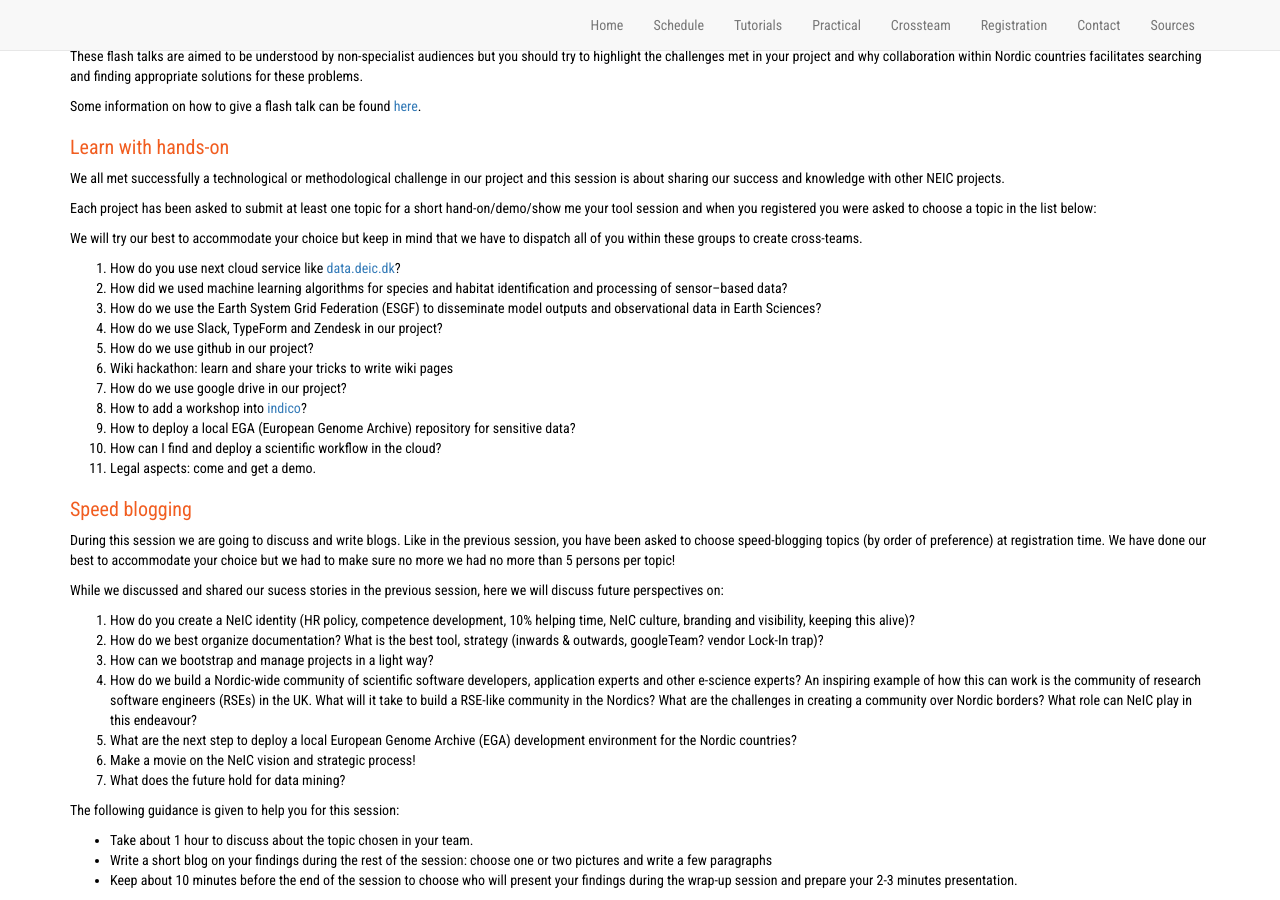
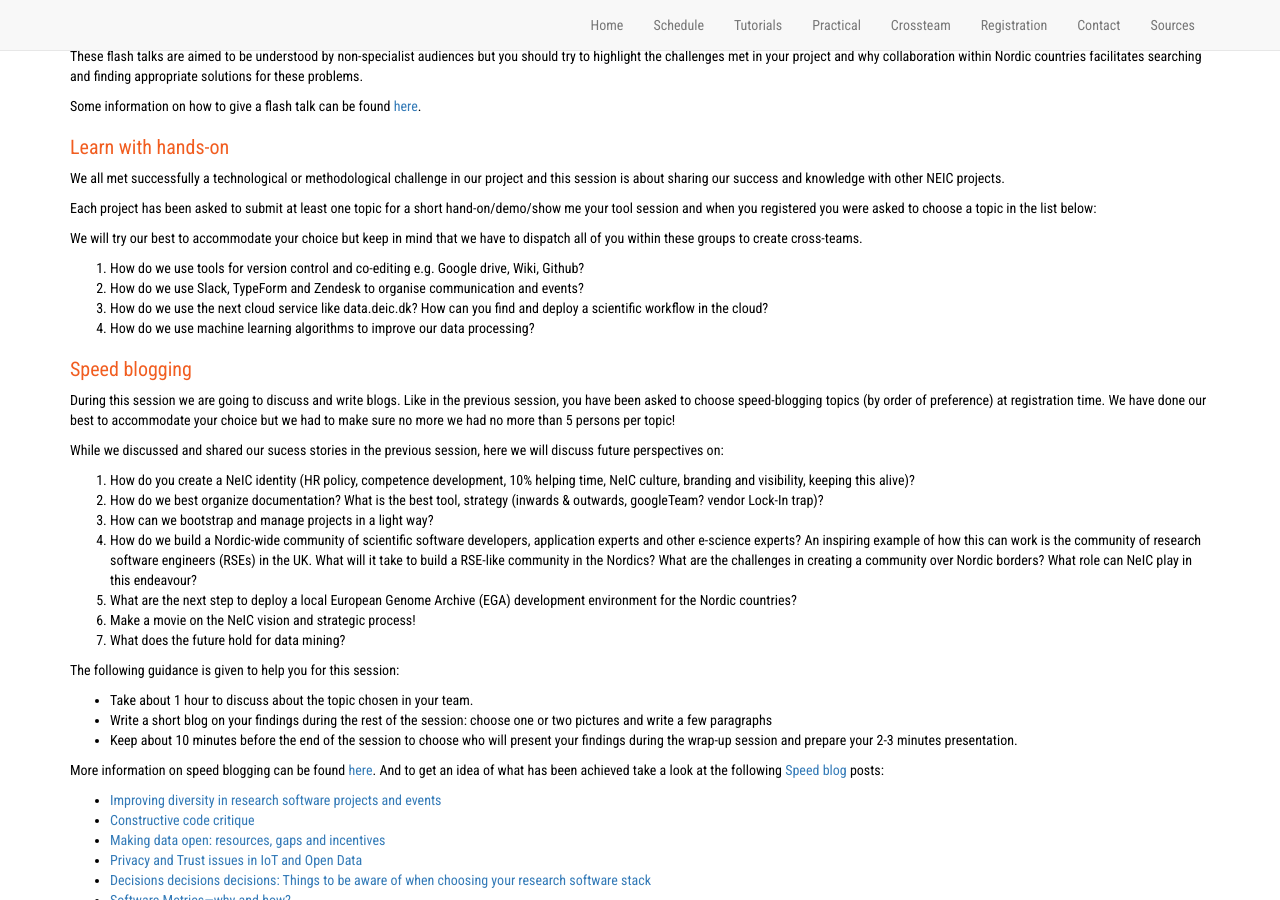
Before and after one commit to neicnordic/ahm18.neic.nordforsk.org, a Jekyll site: the page built from crossteam.md, in a window 1280 px wide and 900 px high, scrolled down 358 px. Built offline with Jekyll 4.4.1, drawn with Linux system fonts in a browser that asks for light colours; nearby versions of some CDN libraries; our own code applies the rules of GitHub Pages for plain Markdown files.

Commit message:
updated hands-on to fit in our 4 classrooms

```diff
--- a/crossteam.md
+++ b/crossteam.md
@@ -42,20 +42,10 @@ in the list below:
 
 We will try our best to accommodate your choice but keep in mind that we have to dispatch all of you within these groups to create cross-teams.
 
-
-1. How do you use next cloud service like [data.deic.dk](https://data.deic.dk/)?
-2. How did we used machine learning algorithms for species and habitat identification and processing of sensor–based data?
-3. How do we use the Earth System Grid Federation (ESGF) to disseminate model outputs and observational data in Earth Sciences?
-4. How do we use Slack, TypeForm and Zendesk in our project?
-5. How do we use github in our project?
-6. Wiki hackathon: learn and share your tricks to write wiki pages
-7. How do we use google drive in our project?
-8. How to add a workshop into [indico](https://indico.neic.no)?
-9. How to deploy a local EGA (European Genome Archive) repository for sensitive data?
-10. How can I find and deploy a scientific workflow in the cloud?
-11. Legal aspects: come and get a demo.
-
-
+1. How do we use tools for version control and co-editing e.g. Google drive, Wiki, Github?
+2. How do we use Slack, TypeForm and Zendesk to organise communication and events?
+3. How do we use the next cloud service like data.deic.dk? How can you find and deploy a scientific workflow in the cloud?
+4. How do we use machine learning algorithms to improve our data processing?
 
 ### Speed blogging
 
```
